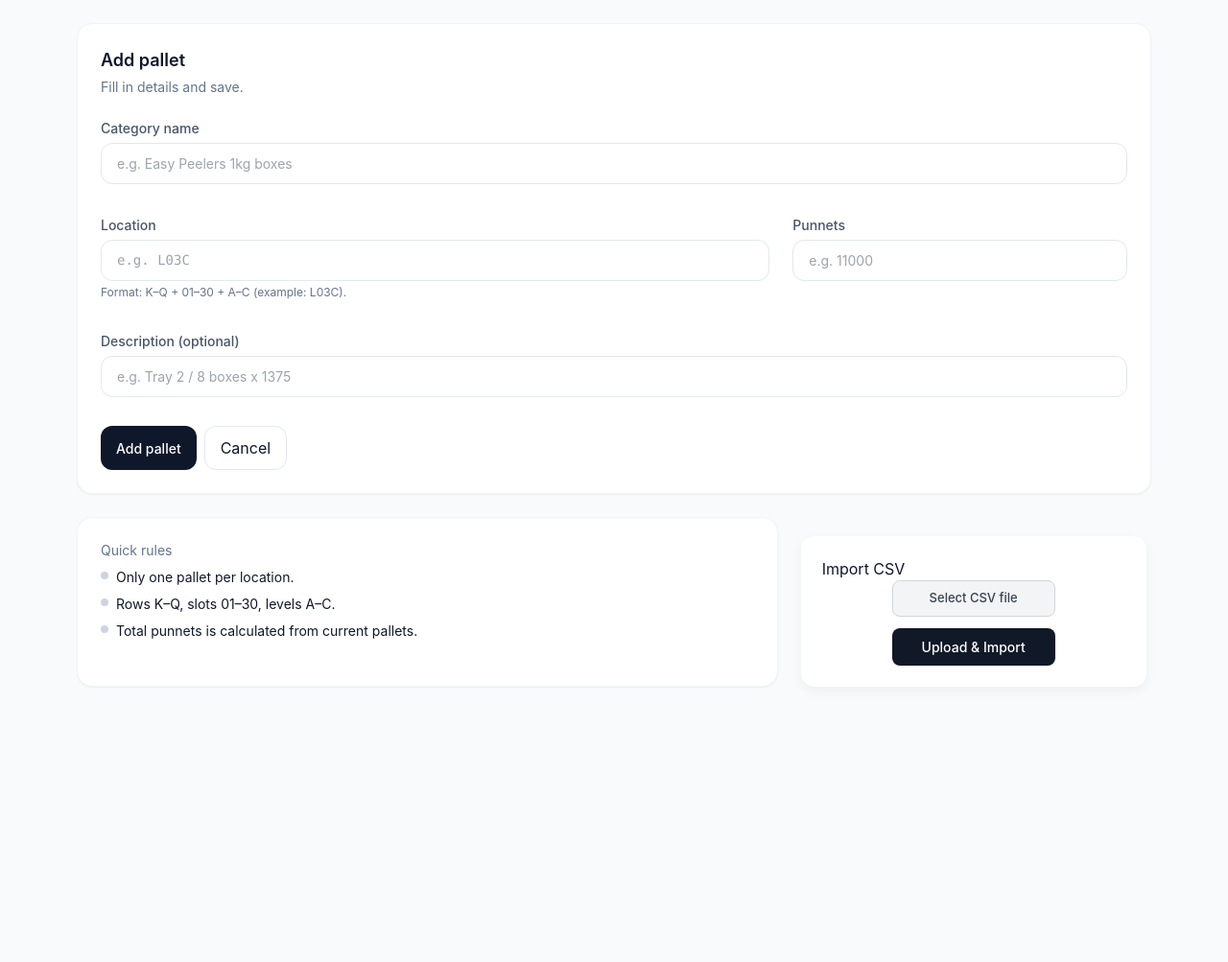
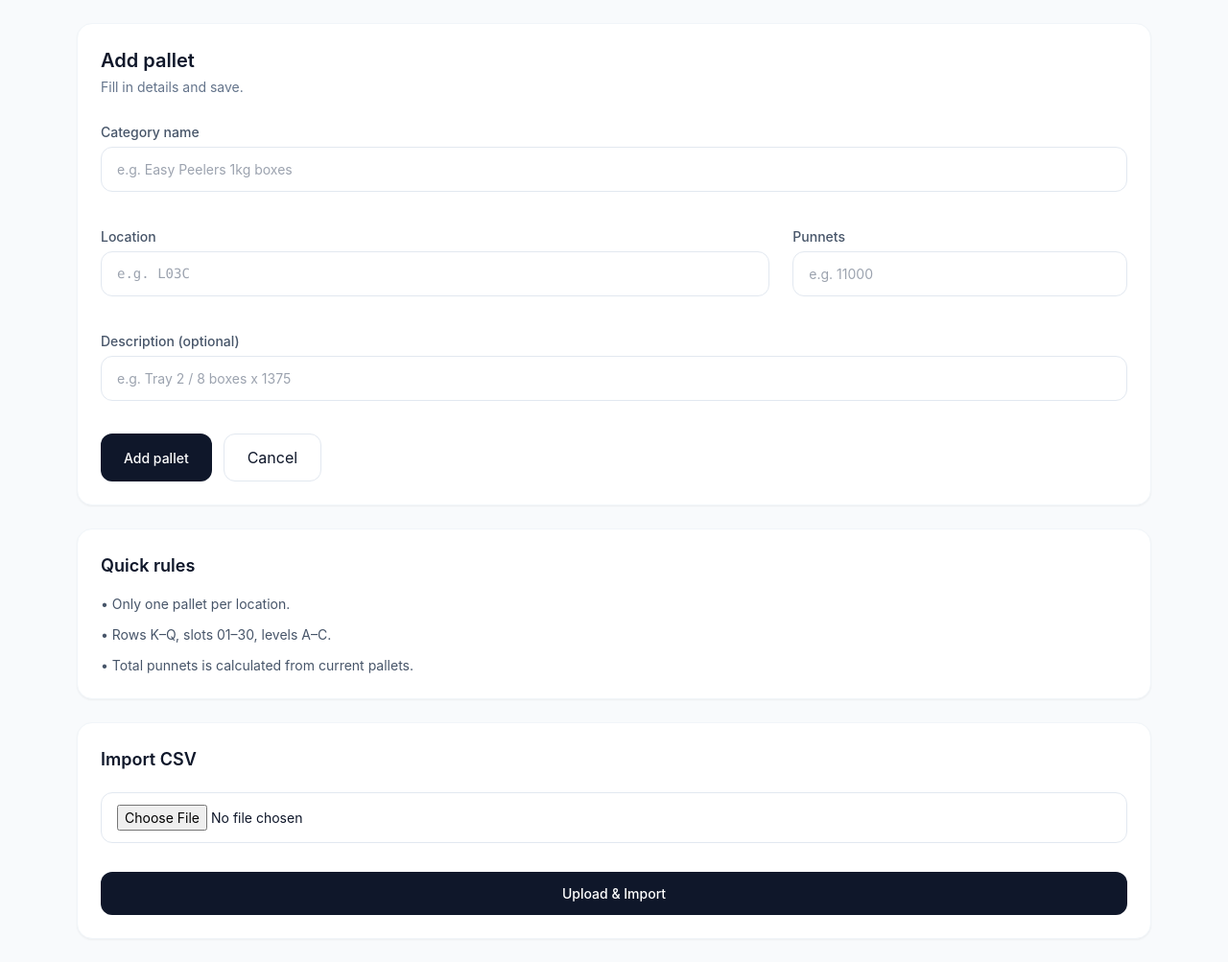
Before and after one commit to LordFlat/Pallet_Tracker, a FastAPI app: template templates/add.html in a window 1280 px wide. Shown: the part 76-1079 px from the top of the page at 96% size. Before the commit the page ends 770 px from the top, so only its background shows below. Run offline with FastAPI, Linux system fonts and the light colour scheme; the template is opened without the code that fills it, so the values that code supplies are empty; some libraries are stand-ins or nearby versions.

Commit message:
Update add.html

```diff
--- a/templates/add.html
+++ b/templates/add.html
@@ -3,13 +3,15 @@
 
 {% block content %}
 
+<link rel="stylesheet" href="/static/style.css">
 
-<link rel="stylesheet" href="/static/style.css">
-<div class="grid grid-cols-1 lg:grid-cols-3 gap-4">
-  <div class="lg:col-span-2 bg-white rounded-2xl border border-slate-100 shadow-sm p-6"
+<div class="w-full space-y-6">
+
+  <!-- ADD FORM -->
+  <div class="w-full bg-white rounded-2xl border border-slate-100 shadow-sm p-6"
        x-data="{ occupied: {{ 'true' if occupied else 'false' }}, invalid: {{ 'true' if invalid else 'false' }} }">
 
-    <h2 class="text-lg font-semibold">Add pallet</h2>
+    <h2 class="text-xl font-semibold">Add pallet</h2>
     <p class="text-slate-500 text-sm mt-1">Fill in details and save.</p>
 
     {% if error %}
@@ -18,100 +20,102 @@
       </div>
     {% endif %}
 
-    <form method="post" action="/add" class="mt-5 space-y-4">
+    <form method="post" action="/add" class="mt-6 space-y-5">
+
+      <!-- CATEGORY -->
       <div>
         <label class="text-sm text-slate-600">Category name</label>
-        <input name="category_name" value="{{ values.get('category_name','') }}" required
+        <input name="category_name"
+               value="{{ values.get('category_name','') }}"
+               required
                placeholder="e.g. Easy Peelers 1kg boxes"
-               class="mt-1 w-full px-4 py-2.5 rounded-xl border border-slate-200 focus:outline-none focus:ring-2 focus:ring-slate-200" />
+               class="mt-1 w-full px-4 py-3 rounded-xl border border-slate-200 focus:outline-none focus:ring-2 focus:ring-slate-200" />
       </div>
 
+      <!-- LOCATION + PUNNETS -->
       <div class="grid grid-cols-1 md:grid-cols-2 gap-4">
+
         <div>
           <label class="text-sm text-slate-600">Location</label>
-          <input name="location_code" value="{{ values.get('location_code','') }}" required
+          <input name="location_code"
+                 value="{{ values.get('location_code','') }}"
+                 required
                  placeholder="e.g. L03C"
-                 class="mt-1 w-full px-4 py-2.5 rounded-xl border border-slate-200 focus:outline-none focus:ring-2 focus:ring-slate-200 font-mono" />
-          <div class="text-xs text-slate-500 mt-1">Format: K–Q + 01–30 + A–C (example: L03C).</div>
+                 class="mt-1 w-full px-4 py-3 rounded-xl border border-slate-200 focus:outline-none focus:ring-2 focus:ring-slate-200 font-mono" />
         </div>
 
         <div>
           <label class="text-sm text-slate-600">Punnets</label>
-          <input name="punnets" value="{{ values.get('punnets','') }}" required type="number" min="0"
+          <input name="punnets"
+                 value="{{ values.get('punnets','') }}"
+                 required
+                 type="number"
+                 min="0"
                  placeholder="e.g. 11000"
-                 class="mt-1 w-full px-4 py-2.5 rounded-xl border border-slate-200 focus:outline-none focus:ring-2 focus:ring-slate-200" />
+                 class="mt-1 w-full px-4 py-3 rounded-xl border border-slate-200 focus:outline-none focus:ring-2 focus:ring-slate-200" />
         </div>
+
       </div>
 
+      <!-- DESCRIPTION -->
       <div>
         <label class="text-sm text-slate-600">Description (optional)</label>
-        <input name="description" value="{{ values.get('description','') }}"
+        <input name="description"
+               value="{{ values.get('description','') }}"
                placeholder="e.g. Tray 2 / 8 boxes x 1375"
-               class="mt-1 w-full px-4 py-2.5 rounded-xl border border-slate-200 focus:outline-none focus:ring-2 focus:ring-slate-200" />
+               class="mt-1 w-full px-4 py-3 rounded-xl border border-slate-200 focus:outline-none focus:ring-2 focus:ring-slate-200" />
       </div>
 
-      <div class="flex gap-2">
-        <button class="px-4 py-2.5 rounded-xl bg-slate-900 text-white hover:opacity-90 transition">
+      <!-- BUTTONS -->
+      <div class="flex flex-col sm:flex-row gap-3">
+        <button class="w-full sm:w-auto px-6 py-3 rounded-xl bg-slate-900 text-white hover:opacity-90 transition">
           Add pallet
         </button>
-        <a href="/" class="px-4 py-2.5 rounded-xl bg-white border border-slate-200 hover:border-slate-300 hover:shadow-sm transition">
+
+        <a href="/"
+           class="w-full sm:w-auto text-center px-6 py-3 rounded-xl bg-white border border-slate-200 hover:border-slate-300 hover:shadow-sm transition">
           Cancel
         </a>
       </div>
+
     </form>
-
-    <!-- Occupied modal -->
-    <div x-show="occupied" x-transition class="fixed inset-0 bg-black/20 grid place-items-center p-4">
-      <div class="bg-white rounded-2xl shadow-lg border border-slate-100 w-full max-w-md p-5">
-        <div class="text-lg font-semibold">Location occupied</div>
-        <p class="text-slate-600 mt-1 text-sm">{{ occupied }}</p>
-        <div class="flex justify-end mt-4">
-          <button @click="occupied=false"
-            class="px-4 py-2 rounded-xl bg-slate-900 text-white hover:opacity-90 transition">
-            OK
-          </button>
-        </div>
-      </div>
-    </div>
-
-    <!-- Invalid location modal -->
-    <div x-show="invalid" x-transition class="fixed inset-0 bg-black/20 grid place-items-center p-4">
-      <div class="bg-white rounded-2xl shadow-lg border border-slate-100 w-full max-w-md p-5">
-        <div class="text-lg font-semibold">Invalid location</div>
-        <p class="text-slate-600 mt-1 text-sm">{{ invalid }}</p>
-        <div class="flex justify-end mt-4">
-          <button @click="invalid=false"
-            class="px-4 py-2 rounded-xl bg-slate-900 text-white hover:opacity-90 transition">
-            OK
-          </button>
-        </div>
-      </div>
-    </div>
 
   </div>
 
-  <div class="bg-white rounded-2xl border border-slate-100 shadow-sm p-6">
-    <div class="text-sm text-slate-500">Quick rules</div>
-    <ul class="mt-2 space-y-2 text-sm">
-      <li class="flex gap-2"><span class="mt-1 w-2 h-2 rounded-full bg-slate-300"></span><span>Only one pallet per location.</span></li>
-      <li class="flex gap-2"><span class="mt-1 w-2 h-2 rounded-full bg-slate-300"></span><span>Rows K–Q, slots 01–30, levels A–C.</span></li>
-      <li class="flex gap-2"><span class="mt-1 w-2 h-2 rounded-full bg-slate-300"></span><span>Total punnets is calculated from current pallets.</span></li>
+  <!-- QUICK RULES -->
+  <div class="w-full bg-white rounded-2xl border border-slate-100 shadow-sm p-6">
+    <h3 class="text-lg font-semibold">Quick rules</h3>
+
+    <ul class="mt-4 space-y-3 text-sm text-slate-600">
+      <li>• Only one pallet per location.</li>
+      <li>• Rows K–Q, slots 01–30, levels A–C.</li>
+      <li>• Total punnets is calculated from current pallets.</li>
     </ul>
   </div>
 
-  <div class="card import-card">
-    <h3>Import CSV</h3>
+  <!-- IMPORT CSV -->
+  <div class="w-full bg-white rounded-2xl border border-slate-100 shadow-sm p-6">
+    <h3 class="text-lg font-semibold">Import CSV</h3>
 
-    <form action="/import-csv" method="post" enctype="multipart/form-data" class="import-form">
-        <label class="file-label">
-            <input type="file" name="file" accept=".csv" required>
-            <span>Select CSV file</span>
-        </label>
+    <form action="/import-csv"
+          method="post"
+          enctype="multipart/form-data"
+          class="mt-5 space-y-4">
 
-        <button type="submit" class="btn-primary">
-            Upload & Import
-        </button>
+      <input type="file"
+             name="file"
+             accept=".csv"
+             required
+             class="w-full px-4 py-3 rounded-xl border border-slate-200 bg-white" />
+
+      <button type="submit"
+              class="w-full px-6 py-3 rounded-xl bg-slate-900 text-white hover:opacity-90 transition">
+        Upload & Import
+      </button>
+
     </form>
+  </div>
+
 </div>
-</div>
+
 {% endblock %}
```
